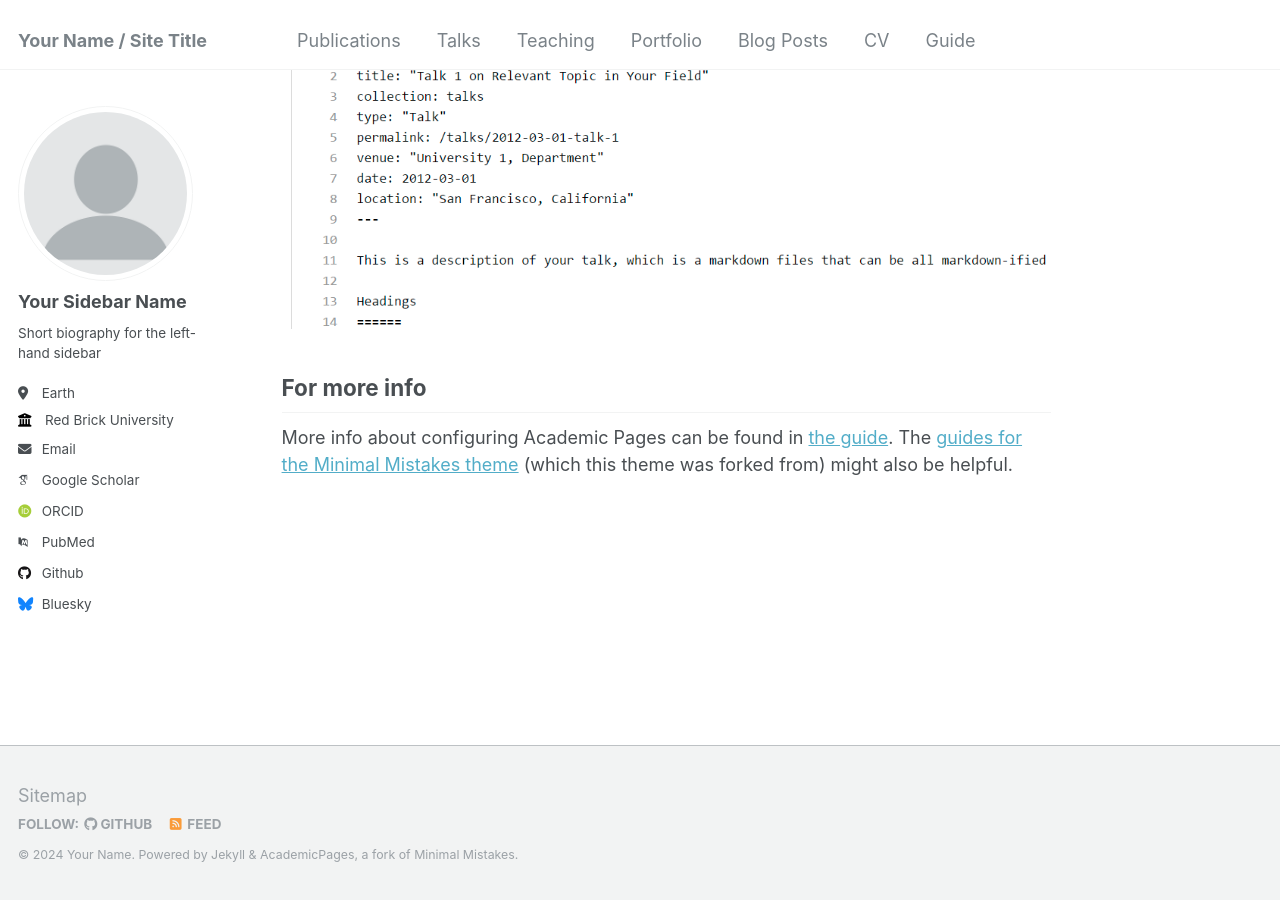
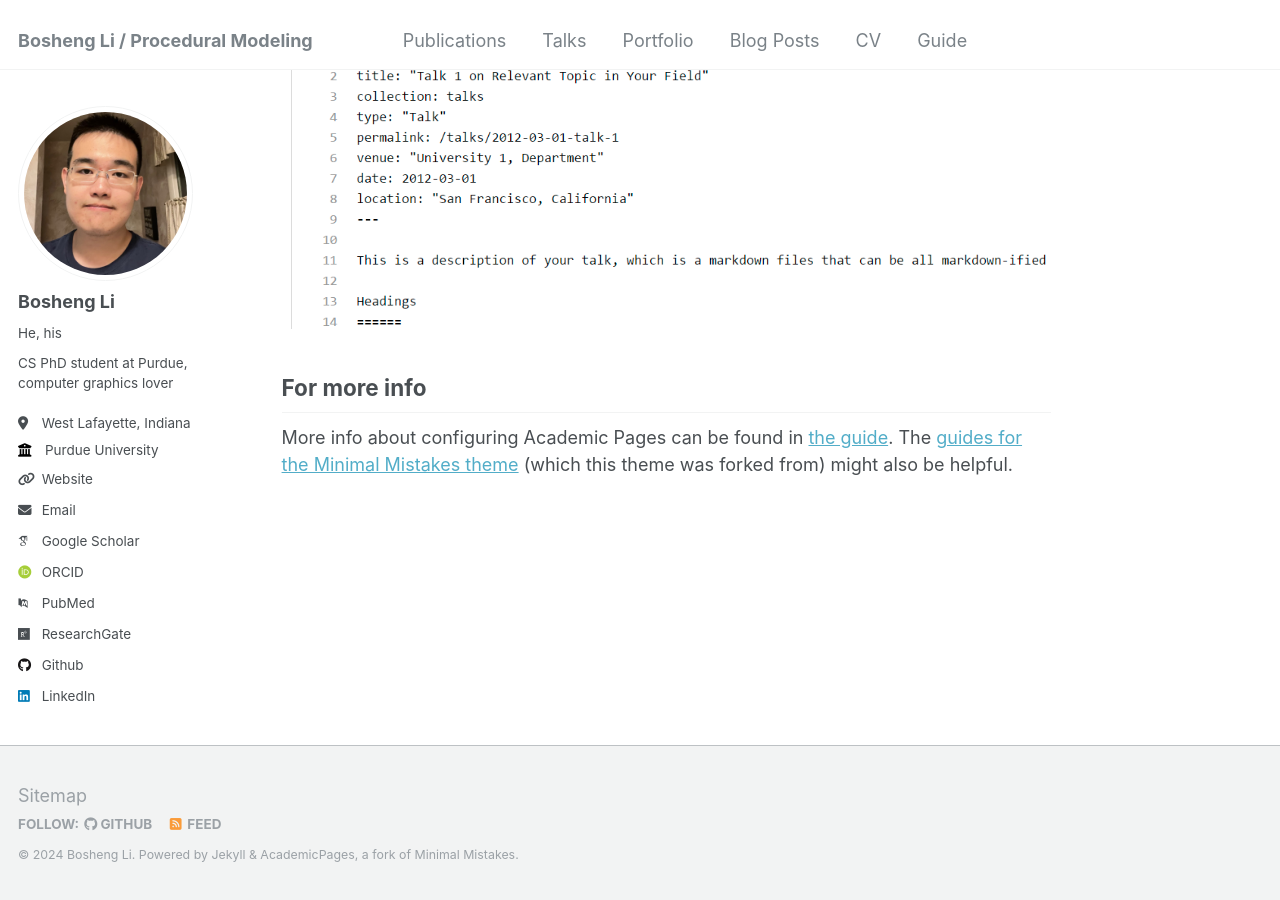
Before and after one commit to edisonlee0212/edisonlee0212.github.io, a Jekyll site: the page built from _pages/about.md, in a window 1280 px wide and 900 px high, scrolled down 2660 px. Built offline with Jekyll 4.4.1, drawn with Linux system fonts in a browser that asks for light colours; some web fonts are replaced.

Commit message:
Checkpoint.

```diff
--- a/_config.yml
+++ b/_config.yml
@@ -8,13 +8,13 @@
 
 # Basic Site Settings
 locale                   : "en-US"
-title                    : "Your Name / Site Title"
+title                    : "Bosheng Li / Procedural Modeling"
 title_separator          : "-"
-name                     : &name "Your Name"
-description              : &description "personal description"
-url                      : https://academicpages.github.io # the base hostname & protocol for your site e.g. "https://mmistakes.github.io"
+name                     : &name "Bosheng Li"
+description              : &description "CS PhD student at Purdue, computer graphics lover"
+url                      : https://edisonlee0212.github.io # the base hostname & protocol for your site e.g. "https://mmistakes.github.io"
 baseurl                  : "" # the subpath of your site, e.g. "/blog"
-repository               : "academicpages/academicpages.github.io"
+repository               : "edisonlee0212/edisonlee0212.github.io"
 
 # Site Author - The following control what appear as part of the author content on the side bar.
 #               If a field is blank the icon and link will not appear, otherwise it will be shown.
@@ -22,33 +22,33 @@ repository               : "academicpages/academicpages.github.io"
 author:
   # Biographic information
   avatar           : "profile.png"
-  name             : "Your Sidebar Name"
-  pronouns         : # example: "she/her"
-  bio              : "Short biography for the left-hand sidebar"
-  location         : "Earth"
-  employer         : "Red Brick University"
-  uri              : # URL
-  email            : "none@example.org"
+  name             : "Bosheng Li"
+  pronouns         : "He, his"
+  bio              : "CS PhD student at Purdue, computer graphics lover"
+  location         : "West Lafayette, Indiana"
+  employer         : "Purdue University"
+  uri              : "https://edisonlee0212.github.io"
+  email            : "li2343@purdue.edu"
 
   # Academic websites
   arxiv            : # URL - Update with the correct link to your profile
-  googlescholar    : "https://scholar.google.com/citations?user=PS_CX0AAAAAJ"
+  googlescholar    : "https://scholar.google.com/citations?user=3-XbxIAAAAAJ"
   impactstory      : # URL
-  orcid            : "http://orcid.org/yourorcidurl"
+  orcid            : "https://orcid.org/0009-0006-6490-1184"
   semantic         : # URL
   pubmed           : "https://www.ncbi.nlm.nih.gov/pubmed/?term=john+snow"
-  researchgate     : # URL
+  researchgate     : "https://www.researchgate.net/profile/Bosheng-Li-4"
 
   # Repositories and software development
   bitbucket        : # Username - Update with your username on the site
   codepen          : # Username
   dribbble         : # Username
-  github           : "academicpages"
+  github           : "edisonlee0212"
   kaggle           : # Username
   stackoverflow    : # User number or user number and name (i.e., use "1" or "1/jeff-atwood")
 
   # Social media
-  bluesky          : "bsky.app" # Replace this with you Bluesky username
+  bluesky          : # Username
   facebook         : # Username
   flickr           : # Username
   foursquare       : # Username
@@ -57,7 +57,7 @@ author:
   keybase          : # Username
   instagram        : # Username
   lastfm           : # Username
-  linkedin         : # Username
+  linkedin         : "bosheng-li-54a4b8177"
   mastodon         : # URL
   medium           : # URL
   pinterest        : # Username
--- a/_data/navigation.yml
+++ b/_data/navigation.yml
@@ -11,9 +11,6 @@ main:
   - title: "Talks"
     url: /talks/
 
-  - title: "Teaching"
-    url: /teaching/
-
   - title: "Portfolio"
     url: /portfolio/
 
```
Also changed, not shown: _teaching/2014-spring-teaching-1.md (deleted, +0 -20 lines), _teaching/2015-spring-teaching-2.md (deleted, +0 -20 lines), images/profile.png.
